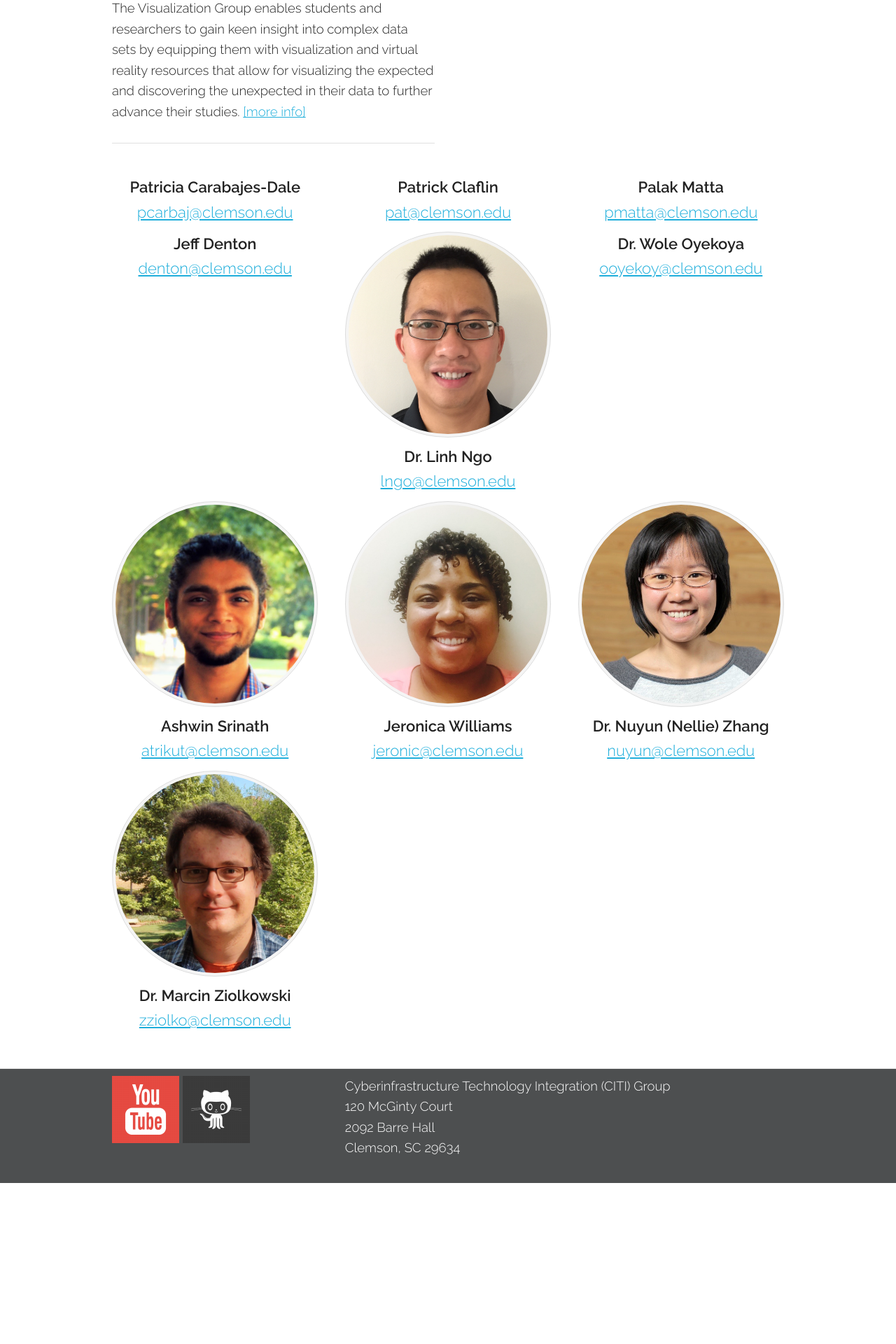
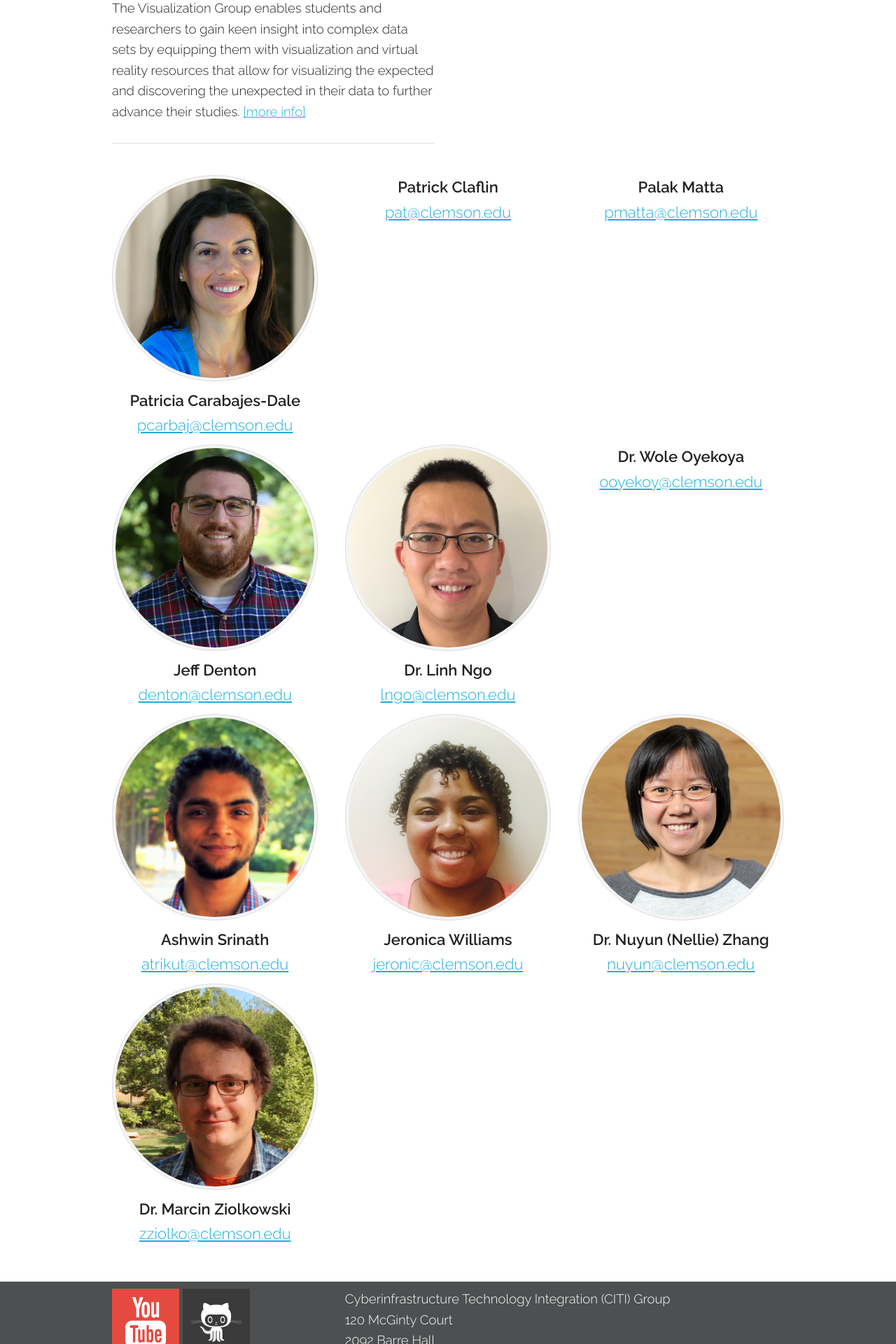
Before and after one commit to clemsonciti/citi-webpage, a Jekyll site: the page built from index.html, in a window 1280 px wide. Shown: the part 1569-3489 px from the top of the page at 70% size. Built offline with Jekyll 4.4.1, drawn with Linux system fonts in a browser that asks for light colours; before the commit the page ends 3259 px from its top, so only the background shows below that.

Commit message:
Updated pictures

```diff
--- a/index.html
+++ b/index.html
@@ -88,6 +88,7 @@ layout: default
     <div class="row" id="people" style="margin-top: 10px;">
 
             <div class="four columns" style="text-align: center;" id="name">
+                <img src="images/patricia-carbajales-dale-photo.jpg" class="avatar u-max-full-width">
                 <b>Patricia Carabajes-Dale</b><br>
                 <a href="mailto:pcarbaj@clemson.edu">pcarbaj@clemson.edu</a>
             </div>
@@ -108,7 +109,7 @@ layout: default
     <div class="row" style="margin-top: 10px;">
 
             <div class="four columns" style="text-align: center;" id="name">
-
+               <img src="images/jeff-denton-photo.jpg" class="avatar u-max-full-width">
                <b>Jeff Denton</b><br>
                <a href="mailto:denton@clemson.edu">denton@clemson.edu</a>
             </div>
```
Also changed, not shown: images/jeff-denton-photo.jpg (added), images/patricia-carbajales-dale-photo.jpg (added).
